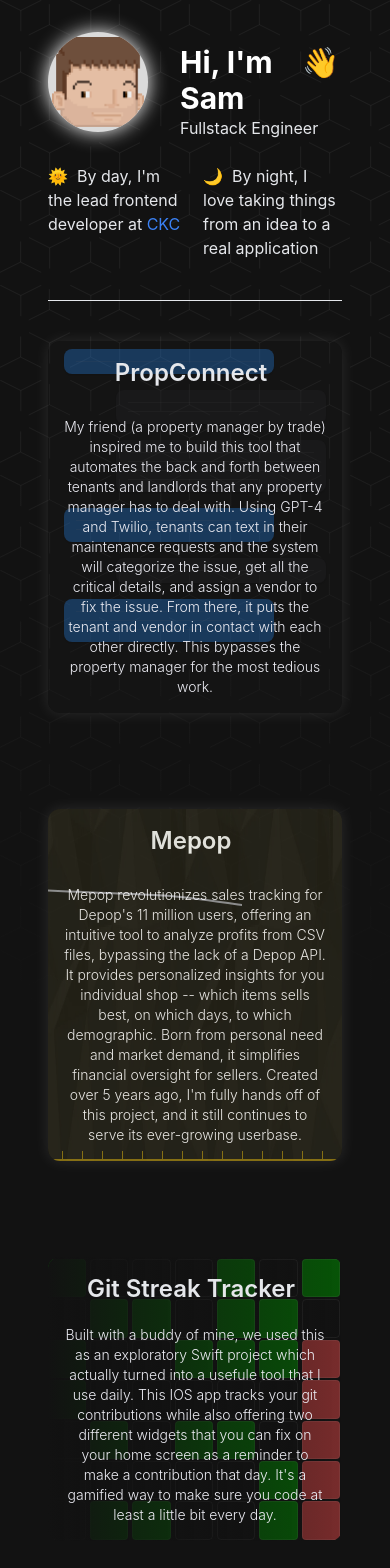
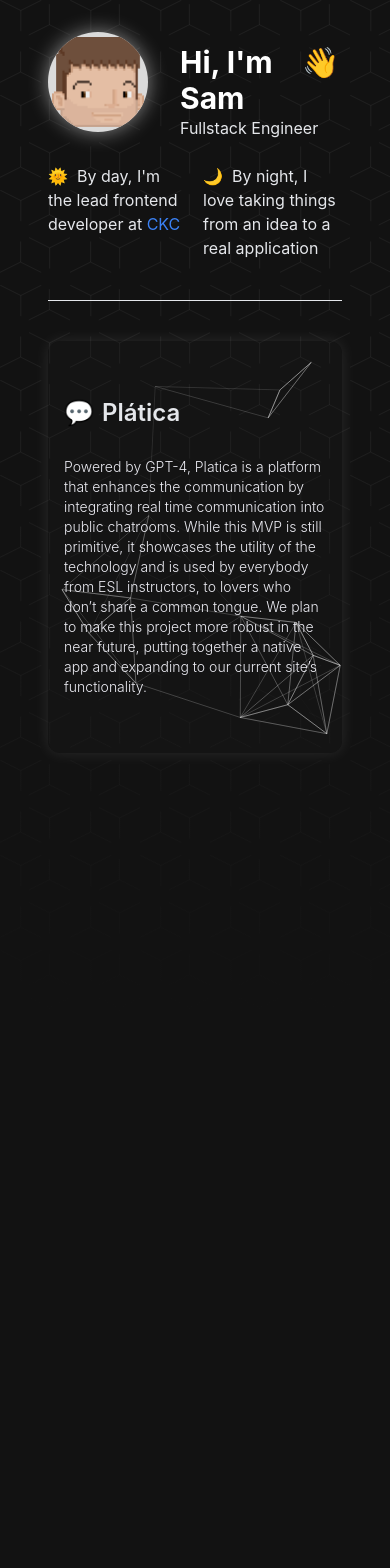
Before and after one commit to sw00d/sw00d, a Next.js app in the folder portfolio/: page / in a window 390 px wide. Shown: the top 1568 px of the page. Built offline with nearby package versions, Linux system fonts and the light colour scheme.

Commit message:
tweaks to mobile and scroll effects

```diff
--- a/portfolio/src/components/HomePage.tsx
+++ b/portfolio/src/components/HomePage.tsx
@@ -4,28 +4,43 @@
 import MepopCaseStudy from './case-studies/Mepop';
 import GitStreakTracker from './case-studies/GitStreakTracker';
 import PropConnectCaseStudy from './case-studies/PropConnect';
+import { gsap } from 'gsap';
+import { ScrollTrigger } from 'gsap/dist/ScrollTrigger';
+import { useEffect } from 'react';
+
 
 export default function Home() {
+    useEffect(() => {
+        gsap.registerPlugin(ScrollTrigger);
+
+        gsap.utils.toArray('.case-study').forEach(caseStudy => {
+            gsap.fromTo(caseStudy,
+                { y: 50, opacity: 0, },
+                {
+                    scrollTrigger: {
+                        trigger: caseStudy,
+                        start: 'top bottom',
+                        toggleActions: 'play none none reverse'
+                    },
+                    opacity: 1,
+                    y: 0,
+                    duration: 1
+                });
+        });
+    }, []);
+
     return (
-        <motion.div
-            initial="hide"
-            animate="show"
-            transition={{ staggerChildren: 0.125, delayChildren: 1.8 }}
-        >
-
+        <motion.div initial="hide" animate="show" transition={{ staggerChildren: 0.125, delayChildren: 1.8 }}>
             <Header />
             <motion.div variants={animationY} className='mt-10 md:mt-20 content-wrapper'>
                 <hr className='md:hidden' />
-                <div className='flex flex-col gap-24 pt-10'>
-                    <PropConnectCaseStudy />
-                    <MepopCaseStudy />
-                    <GitStreakTracker />
-                    <PlaticaCaseStudy />
+                <div className='flex flex-col gap-24 pt-10 mb-16'>
+                    <div className='case-study'><PlaticaCaseStudy /></div>
+                    <div className='case-study'><PropConnectCaseStudy /></div>
+                    <div className='case-study'><MepopCaseStudy /></div>
+                    <div className='case-study'><GitStreakTracker /></div>
                 </div>
-
             </motion.div>
-
         </motion.div>
-
-    )
+    );
 }
--- a/portfolio/src/components/case-studies/GitStreakTracker.tsx
+++ b/portfolio/src/components/case-studies/GitStreakTracker.tsx
@@ -92,8 +92,8 @@
                 opacity: 1,
                 scrollTrigger: {
                     trigger: '.git-streak-container',
-                    start: 'top center', // Trigger animation when the top of '.speech-bubble' hits the center of the viewport
-                    end: 'bottom top', // Animation will complete when the bottom of '.speech-bubble' exits the top of the viewport
+                    start: 'top bottom',
+                    end: 'bottom top',
                     toggleActions: 'play none none none',
                 },
             }
@@ -127,8 +127,7 @@
                 'overflow-hidden git-streak-container'
             )}
         >
-
-            {/* programatically create a grid of rectanges 27px by 32px, transparent with a border as a background */}
+            {/* Background */}
             <div
                 className='absolute top-0 right-0 w-full h-full flex justify-end opacity-60'
             >
@@ -137,7 +136,7 @@
                         return (
                             <div key={j}>
                                 {
-                                    column.map((block, i) => {
+                                    column.map((_, i) => {
                                         return (
                                             <div
                                                 key={i}
@@ -163,7 +162,7 @@
 
             <div
                 className={clsx(
-                    'relative z-[10] p-4 sm:p-10 lg:pl-10 lg:py-12 lg:pr-0 w-full lg:w-2/3 gst-text-content text-center sm:text-left',
+                    'relative z-[10] py-14 px-4 sm:p-10 lg:pl-10 lg:py-12 lg:pr-0 w-full lg:w-2/3 gst-text-content text-left',
                     'bg-gradient-to-r dark:from-darkBg from-[#fff] to-transparent dark:to-transparent',
                 )}
             >
@@ -175,7 +174,7 @@
                         className="text-2xl md:text-4xl font-semibold dark:text-gray-200 mb-2 lg:border-r lg:border-white pr-2"
                     >
                         <a
-                            href="https://www.platica.xyz/"
+                            href="https://git-streak-tracker.herokuapp.com"
                             className="transition dark:hover:text-gray-400"
                         >
                             Git Streak Tracker
@@ -199,8 +198,3 @@
 }
 
 export default GitStreakTracker
-
-
-{/* <a href="https://git-streak-tracker.herokuapp.com/" className="text-blue-500 hover:text-blue-700 dark:hover:text-blue-400">Cool web demo</a> (not mobile responsive 📵)<br />
-<a href="https://github.com/gibsonbailey/git-streak-tracker" className="text-blue-500 hover:text-blue-700 dark:hover:text-blue-400">View the Repository on GitHub</a><br />
-<a href="https://apps.apple.com/us/app/git-streak-tracker/id1663708723" className="text-blue-500 hover:text-blue-700 dark:hover:text-blue-400">Download the iOS App</a> */}
--- a/portfolio/src/components/case-studies/Mepop.tsx
+++ b/portfolio/src/components/case-studies/Mepop.tsx
@@ -5,6 +5,7 @@
 import { gsap } from "gsap";
 import { ScrollTrigger } from "gsap/dist/ScrollTrigger";
 import Image from "next/image";
+import { useTheme } from "@/context/themeContext";
 
 const MepopCaseStudy = () => {
     useEffect(() => {
@@ -25,7 +26,7 @@
         <div
             className={clsx(
                 'dark:shadow-caseStudyDark shadow-caseStudyLight dark:bg-darkSurface bg-lightSurface dark:bg-opacity-10 bg-opacity-10',
-                'p-4 sm:p-10 overflow-hidden h-auto lg:h-[330px] rounded-xl relative'
+                'py-14 px-4 sm:p-10 overflow-hidden h-auto lg:h-[330px] rounded-xl relative'
             )}
         >
             <Image
@@ -36,13 +37,13 @@
 
             <div className="flex lg:flex-row flex-col gap-10 items-center">
 
-                <div className='flex-1 text-center sm:text-left'>
+                <div className='flex-1 text-left relative'>
                     <div
                         className='flex lg:items-center gap-2 flex-col lg:flex-row md:whitespace-nowrap'
                     >
-                        <h3 className="text-2xl md:text-4xl font-semibold dark:text-gray-200 mb-2 lg:border-r lg:border-white pr-2">
+                        <h3 className="text-2xl md:text-4xl font-semibold dark:text-gray-200 mb-2 lg:border-r lg:border-highlightSecondary dark:border-lightBg pr-2">
                             <a
-                                href="https://www.platica.xyz/"
+                                href="https://www.mepop.com"
                                 className="transition dark:hover:text-gray-400"
                             >
                                 Mepop
@@ -70,8 +71,8 @@
                         // tablet and up
                         'lg:w-[340px] lg:h-[220px] lg:opacity-100 lg:relative',
                         // colors n stuff
-                        'border-b-2 border-highlight lg:border-l-2 rounded-bl rounded-tr rounded',
-                        'bg-highlight bg-opacity-10 flex-1 overflow-hidden',
+                        'border-b-2 border-highlightSecondary dark:border-highlight lg:border-l-2 rounded-bl rounded-tr rounded',
+                        'bg-highlightSecondary dark:bg-highlight dark:bg-opacity-10 bg-opacity-10 flex-1 overflow-hidden',
                     )}
                 >
                     <div
@@ -85,7 +86,7 @@
                                 // x axis lines
                                 <div
                                     key={i}
-                                    className='w-[1px] h-[8px] bg-highlight absolute'
+                                    className='w-[1px] h-[8px] bg-highlightSecondary dark:bg-highlight absolute'
                                     style={{
                                         top: '-8px',
                                         left: `${i * 20}px`,
@@ -108,7 +109,7 @@
                                 // x axis lines
                                 <div
                                     key={i}
-                                    className='h-[1px] w-[8px] bg-highlight absolute'
+                                    className='h-[1px] w-[8px] bg-highlightSecondary dark:bg-highlight absolute'
                                     style={{
                                         top: `${i * 20}px`,
                                         left: '-8px',
@@ -134,6 +135,8 @@
         // Initialize points along the Y-axis
         return Array.from({ length: 40 }, (_, i) => ({ x: getPointX(i), y: 125 }));
     });
+
+    const { theme } = useTheme();
 
     const [isHovering, setIsHovering] = useState(false);
     const requestIdRef = useRef();
@@ -259,8 +262,8 @@
                 <svg width="100%" height="100%" className='-left-[100px] sm:left-0 absolute sm:static'>
                     <defs>
                         <linearGradient id="lineGradient" x1="0%" y1="0%" x2="100%" y2="0%">
-                            <stop offset="0%" style={{ stopColor: '#f1c40f', stopOpacity: 1 }} />
-                            <stop offset="50%" style={{ stopColor: 'white', stopOpacity: 1 }} />
+                            <stop offset="0%" style={{ stopColor: theme === 'light' ? '#fff' : '#f1c40f', stopOpacity: 1 }} />
+                            <stop offset="50%" style={{ stopColor: theme === 'light' ? '#FF5733' : '#fff', stopOpacity: 1 }} />
                         </linearGradient>
                     </defs>
                     <polyline
@@ -270,7 +273,7 @@
                         strokeWidth="2"
                     />
 
-                    <circle cx={points[0].x} cy={points[0].y} r="2" fill="white" />
+                    <circle cx={points[0].x} cy={points[0].y} r="2" fill={theme === 'dark' ? "white" : '#FF5733'} />
                 </svg>
             </div>
         </>
--- a/portfolio/src/components/case-studies/Platica.tsx
+++ b/portfolio/src/components/case-studies/Platica.tsx
@@ -1,11 +1,17 @@
 import clsx from "clsx"
 import speechBubble from '../../assets/speech-bubble.webp'
 import Image from "next/image"
-import { useState } from "react"
+import { useMemo, useState } from "react"
 import Particles from "@tsparticles/react";
+import { useTheme } from "@/context/themeContext";
 
 const PlaticaCaseStudy = () => {
     const [bubbleAnimated, setBubbleAnimated] = useState(false)
+    const { theme } = useTheme();
+
+    const options = useMemo(() => {
+        return getOptions(`${theme}`)
+    }, [theme]);
 
     const duration = 200
     const handleBubbleClick = () => {
@@ -22,18 +28,14 @@
             className={clsx(
                 'dark:shadow-caseStudyDark shadow-caseStudyLight dark:bg-darkSurface bg-lightSurface dark:bg-opacity-10 bg-opacity-10',
                 'rounded-xl relative',
-                'p-4 sm:p-10'
+                'py-14 px-4 sm:p-10'
             )}
         >
             <Particles
                 options={options}
-                //   position: absolute;
-                //   height: 100%;
-                //   width: 100%;
-                //   left: 0;
-                //   top: 0;
-                className=' absolute w-full h-full left-0 top-0'
+                className='absolute w-full h-full left-0 top-0'
             />
+
             <div
                 className={clsx(
                     'speech-bubble absolute z-0 opacity-1',
@@ -58,17 +60,20 @@
             </div>
 
             <div
-                className='relative z-10 flex-1 text-center sm:text-left lg:w-1/2 xl:w-2/3'
+                className='relative z-10 flex-1 text-left lg:w-1/2 xl:w-2/3'
 
             >
                 <div
                     className='flex lg:items-center gap-2 flex-col lg:flex-row md:whitespace-nowrap'
                 >
-                    <h3 className="text-2xl md:text-4xl font-semibold dark:text-gray-200 mb-2 lg:border-r lg:border-white pr-2">
+                    <h3 className="text-2xl md:text-4xl font-semibold dark:text-gray-200 mb-2 lg:border-r lg:border-darkBg dark:border-lightBg pr-2">
                         <a
                             href="https://www.platica.xyz/"
-                            className="transition dark:hover:text-gray-400"
+                            className="transition dark:hover:text-gray-400 flex"
                         >
+                            <span className='flex lg:hidden mr-2'>
+                                💬
+                            </span>
                             Plática
                         </a>
                     </h3>
@@ -92,7 +97,7 @@
 export default PlaticaCaseStudy
 
 
-const options = {
+const getOptions = (type: 'light' | 'dark') => ({
     fullScreen: false,
     fpsLimit: 120,
     interactivity: {
@@ -114,10 +119,10 @@
             value: "blue",
         },
         links: {
-            color: "#ffffff",
+            color: type === 'dark' ? '#fff' : "#FF5733",
             distance: 150,
             enable: true,
-            opacity: 0.1,
+            opacity: type === 'dark' ? .4 : 1,
             width: 1,
         },
         move: {
@@ -134,4 +139,4 @@
         },
     },
     detectRetina: true,
-}
+})
--- a/portfolio/src/components/case-studies/PropConnect.tsx
+++ b/portfolio/src/components/case-studies/PropConnect.tsx
@@ -2,6 +2,10 @@
 import { useEffect, useMemo, useRef, useState } from "react"
 
 const PropConnectCaseStudy = () => {
+    useEffect(() => {
+        console.log('moutnting');
+    }, [])
+
     return (
         <div
             className={clsx(
@@ -11,18 +15,18 @@
         >
 
             <div
-                className='relative z-10 flex-1 text-center sm:text-left'
+                className='relative z-10 flex-1 text-left'
 
             >
-                <div className='flex h-full gap-4 '>
-                    <div className='w-full lg:w-2/3 flex flex-col relative z-10 p-4 sm:p-10'>
+                <div className='flex h-full gap-4'>
+                    <div className='w-full lg:w-2/3 flex flex-col relative z-10 py-14 px-4 sm:p-10'>
                         <div
                             className={clsx(
                                 'flex lg:items-center gap-2 flex-col lg:flex-row md:whitespace-nowrap',
                                 'lg:w-1/2 xl:w-2/3',
                             )}
                         >
-                            <h3 className="text-2xl md:text-4xl font-semibold dark:text-gray-200 mb-2 lg:border-r lg:border-white pr-2">
+                            <h3 className="text-2xl md:text-4xl font-semibold dark:text-gray-200 mb-2 lg:border-r lg:border-darkBg dark:border-lightBg pr-2">
                                 <a
                                     href="https://propconnect.io/"
                                     target="_blank"
@@ -152,7 +156,7 @@
         <div
             ref={scrollRef}
             className={clsx(
-                'flex-1 h-[310px] max-h-[100%] overflow-hidden absolute w-full opacity-30 z-0',
+                'flex-1 md:h-[310px] max-h-[100%] overflow-hidden absolute w-full opacity-30 z-0',
                 'lg:opacity-100 lg:relative scroll-smooth'
             )}
         >
--- a/portfolio/src/context/themeContext.tsx
+++ b/portfolio/src/context/themeContext.tsx
@@ -1,7 +1,7 @@
 import React, { createContext, useContext, useState, useEffect, ReactNode } from 'react';
 
 interface ThemeContextType {
-    theme: string;
+    theme: 'light' | 'dark';
     toggleTheme: () => void;
 }
 interface ThemeProviderProps {
--- a/portfolio/tailwind.config.js
+++ b/portfolio/tailwind.config.js
@@ -22,8 +22,8 @@
     },
     extend: {
       boxShadow: {
-        "custom-light": "0 0px 20px white",
-        "custom-dark": "0 0px 40px black",
+        "custom-light": "0 0px 20px rgba(255,255,255,0.5)",
+        "custom-dark": "0 0px 40px rgba(0,0,0,0.3)",
         caseStudyDark: "0px 0px 15px rgba(255,255,255,0.1)",
         caseStudyLight: "0px 0px 40px rgba(0,0,0,0.2)",
       },
@@ -37,6 +37,7 @@
         lightSurface: "#fff",
         lightBg: "#ececf3",
         highlight: "#f1c40f",
+        highlightSecondary: "#FF5733",
       },
     },
   },
```
